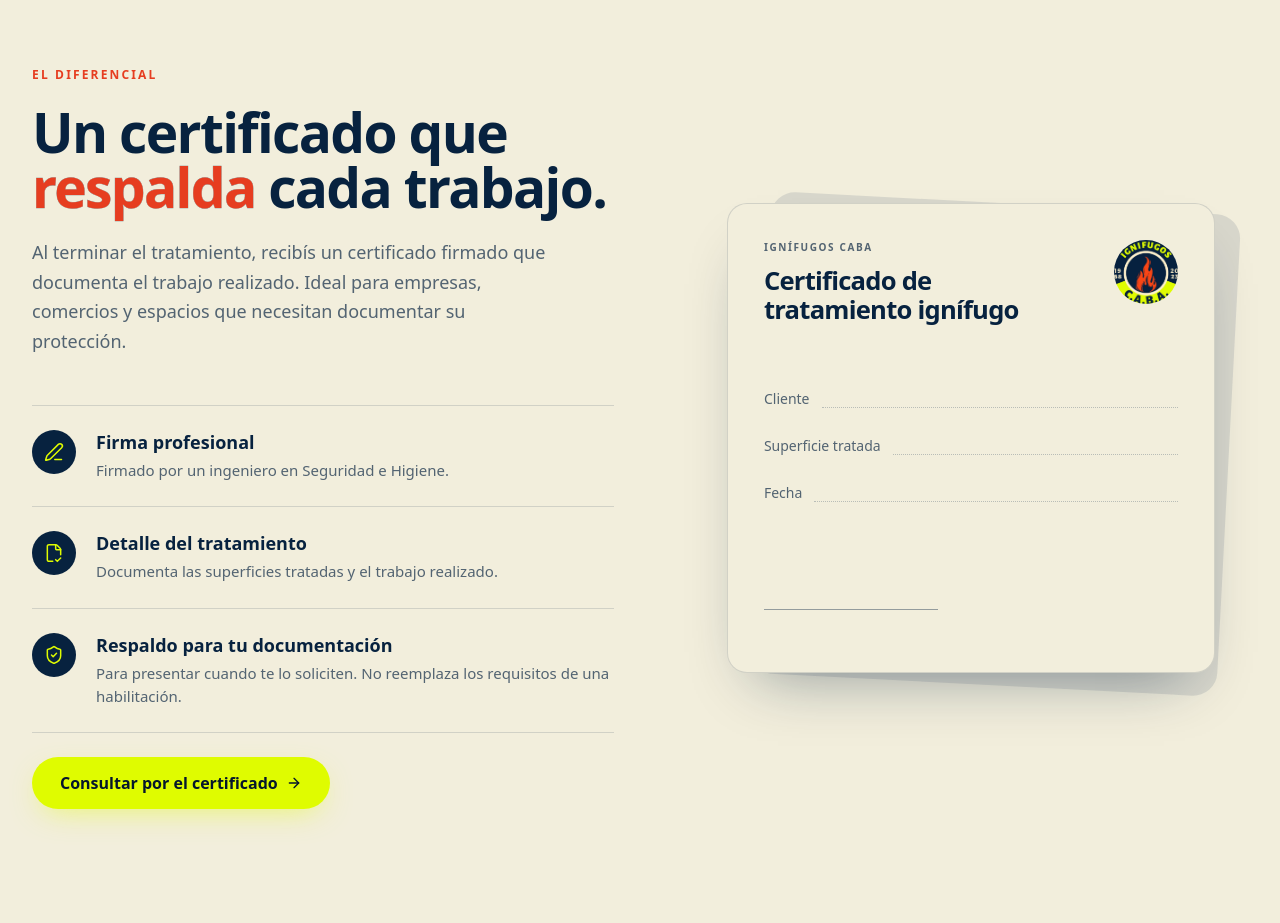
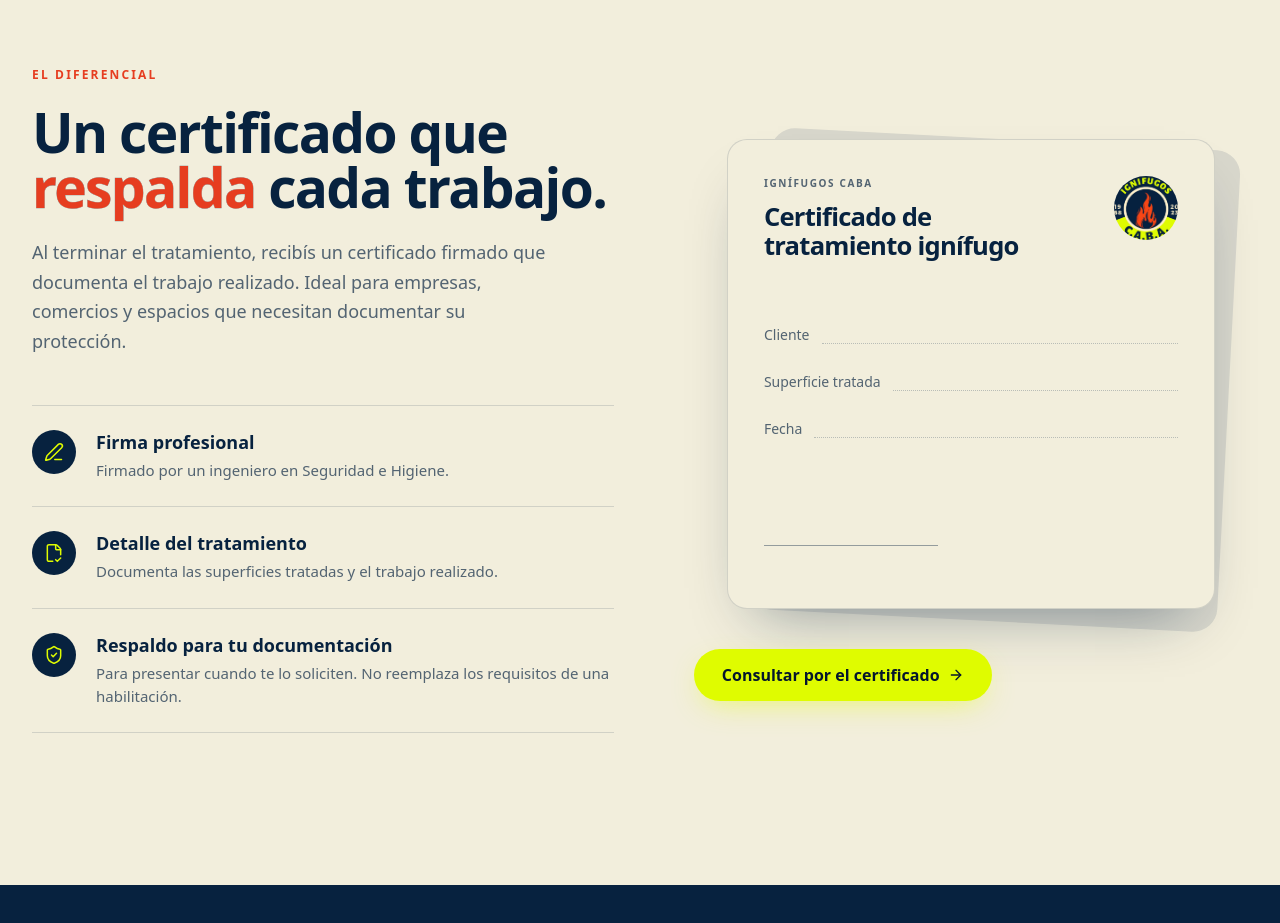
Before and after one commit to Xxtoni7/Ignifugos, a React (Vite) app: page / in a window 1280 px wide. Shown: the part 940-1863 px from the top of the page. After the commit the page ends 1825 px from the top, so only its background shows below. Built offline with nearby package versions, Linux system fonts and the light colour scheme.

Commit message:
fix: ubicar el botón debajo del certificado
- Mostrar el botón de consulta después de la maqueta del certificado en la sección.
- Conservar el diseño y la animación del botón en todos los tamaños de pantalla.

```diff
--- a/src/sections/Certificado.css
+++ b/src/sections/Certificado.css
@@ -151,6 +151,8 @@
 }
 
 .certificate-section__illustration {
+  display: grid;
+  gap: 24px;
   min-width: 0;
 }
 
--- a/src/sections/Certificado.jsx
+++ b/src/sections/Certificado.jsx
@@ -103,7 +103,10 @@ export default function Certificado() {
               </Reveal>
             ))}
           </ul>
+        </div>
 
+        <Reveal className="certificate-section__illustration" delay={150}>
+          <CertificateIllustration />
           <Reveal className="certificate-section__cta-enter">
             <Button
               className="certificate-section__cta"
@@ -114,10 +117,6 @@ export default function Certificado() {
               Consultar por el certificado <ArrowRight aria-hidden="true" />
             </Button>
           </Reveal>
-        </div>
-
-        <Reveal className="certificate-section__illustration" delay={150}>
-          <CertificateIllustration />
         </Reveal>
       </div>
     </section>
```
